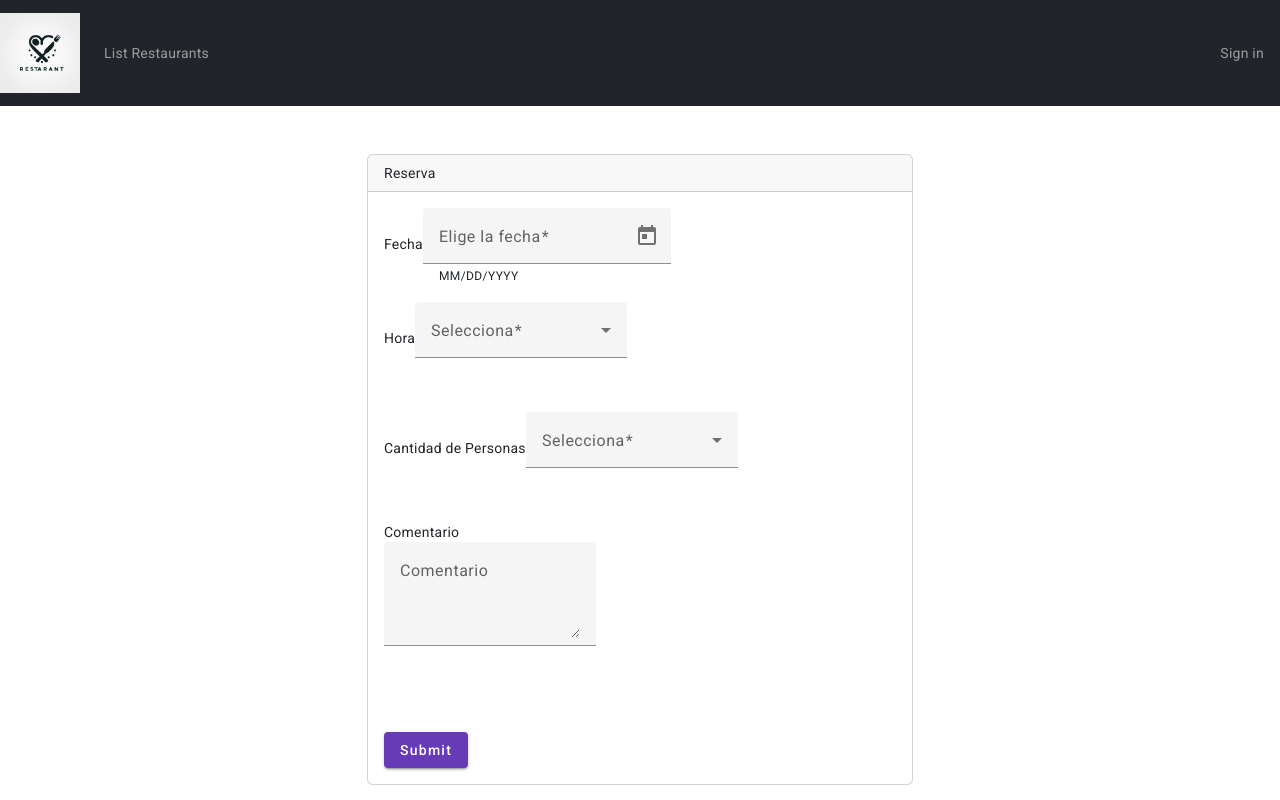
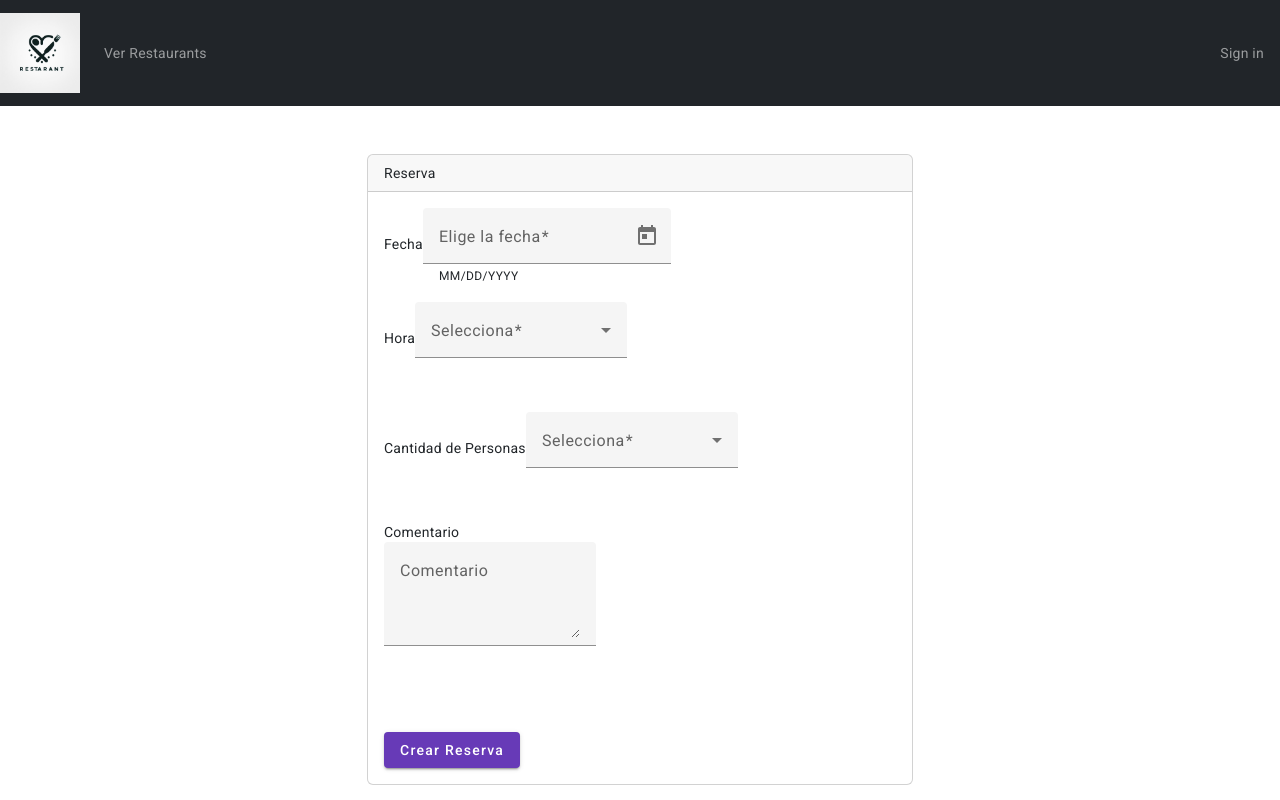
Before and after one commit to CamilaCorigliano/TPFinalUTN, an Angular app: page /reserve/1 in a window 1280 px wide. Built offline with nearby package versions, Linux system fonts and the light colour scheme.

Commit message:
cambie nombres de botones de ingles a español

```diff
--- a/src/app/components/categories/category-add/category-add.component.html
+++ b/src/app/components/categories/category-add/category-add.component.html
@@ -21,7 +21,7 @@
                 <label for="category">Nueva Categoría:</label>
                 <input type="text" class="form-control" id="category" formControlName="category" required>
               </div>
-              <button type="submit" mat-raised-button color="primary">Crear</button>
+              <button type="submit" mat-raised-button color="primary">Crear Categoria</button>
             </form>
           </div>
         </div>
--- a/src/app/components/navbar/navbar.component.html
+++ b/src/app/components/navbar/navbar.component.html
@@ -14,7 +14,7 @@
           <a class="nav-link" [routerLink]="['/menu-admin']" routerLinkActive="active">Menu Admin</a>
         </li>
         <li class="nav-item add-list">
-          <a class="nav-link" [routerLink]="['/list-restaurants']" routerLinkActive="active">List Restaurants</a>
+          <a class="nav-link" [routerLink]="['/list-restaurants']" routerLinkActive="active">Ver Restaurants</a>
         </li>
         </ul><div class="collapse navbar-collapse" id="navbarNav">
           <ul class="navbar-nav">
--- a/src/app/components/page-reservation/page-reservation.component.html
+++ b/src/app/components/page-reservation/page-reservation.component.html
@@ -57,7 +57,7 @@
                   </div>
                 </div>
               </div>
-              <button type="submit" mat-raised-button color="primary">Submit</button>
+              <button type="submit" mat-raised-button color="primary">Crear Reserva</button>
             </form>
           </div>
         </div>
--- a/src/app/components/restaurant/restaurant-add/restaurant-add.component.html
+++ b/src/app/components/restaurant/restaurant-add/restaurant-add.component.html
@@ -25,7 +25,7 @@
                     </div>
                   </div>
               </div>
-              <button type="submit" mat-raised-button color="primary">Crear</button>
+              <button type="submit" mat-raised-button color="primary">Crear Restaurant</button>
             </form>
           </div>
         </div>
--- a/src/app/components/tables/table-add/table-add.component.html
+++ b/src/app/components/tables/table-add/table-add.component.html
@@ -36,7 +36,7 @@
                   </mat-select>
                 </mat-form-field>
               </div>
-              <button type="submit" mat-raised-button color="primary">Crear</button>
+              <button type="submit" mat-raised-button color="primary">Crear Mesa</button>
             </form>
           </div>
         </div>
```
